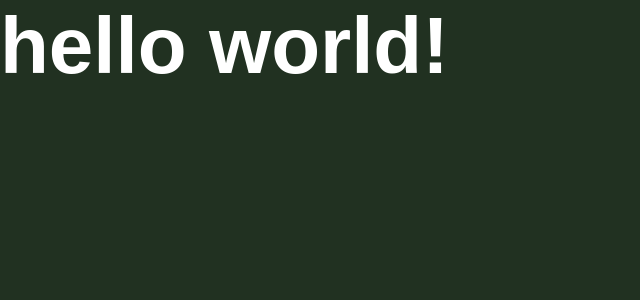
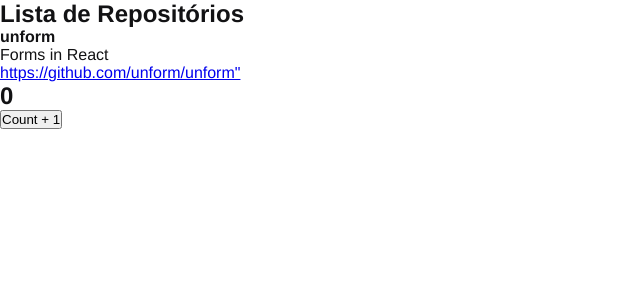
Before and after one commit to rafaelmgr12/ignite-reactjs, a React app in the folder 01-github-explorer/: page / in a window 1280 px wide. Shown: the top 300 px of the page, without its empty margins (0-640 px from the left). Built offline with nearby package versions, Linux system fonts and the light colour scheme.

Commit message:
sass and useState

```diff
--- a/01-github-explorer/package.json
+++ b/01-github-explorer/package.json
@@ -17,10 +17,12 @@
     "@babel/core": "^7.17.0",
     "@babel/preset-env": "^7.16.11",
     "@babel/preset-react": "^7.16.7",
+    "@pmmmwh/react-refresh-webpack-plugin": "^0.5.4",
     "babel-loader": "^8.2.3",
     "cross-env": "^7.0.3",
     "css-loader": "^6.6.0",
     "node-sass": "^7.0.1",
+    "react-refresh": "^0.11.0",
     "sass-loader": "^12.4.0",
     "style-loader": "^3.3.1",
     "webpack": "^5.68.0",
--- a/01-github-explorer/src/App.jsx
+++ b/01-github-explorer/src/App.jsx
@@ -1,5 +1,12 @@
-import './styles/global.scss';
+import { RepositoryList } from "./components/RepositoryList";
+import { Counter } from "./components/Counter";
+import "./styles/global.scss";
 
 export function App() {
-  return <h1>hello world!</h1>;
+  return (
+    <>
+      <RepositoryList />
+      <Counter />
+    </>
+  );
 }
--- /dev/null
+++ b/01-github-explorer/src/components/Counter.jsx
@@ -0,0 +1,18 @@
+import { useState } from "react";
+
+export function Counter() {
+  const [counter, setCounter] = useState(0);
+
+  function increment() {
+    setCounter(counter + 1)
+
+  }
+  return (
+    <div>
+      <h2>{counter}</h2>
+      <button type="button" onClick={increment}>
+        Count + 1
+      </button>
+    </div>
+  );
+}
--- /dev/null
+++ b/01-github-explorer/src/components/RepositoryItem.jsx
@@ -0,0 +1,11 @@
+export function RepositoryItem(props) {
+  return (
+    <ul>
+      <li>
+        <strong>{props.repository?.name ?? 'Default'}</strong>
+        <p>{props.repository.description}</p>
+        <a href={props.repository.link}>{props.repository.link}</a>
+      </li>
+    </ul>
+  );
+}
--- /dev/null
+++ b/01-github-explorer/src/components/RepositoryList.jsx
@@ -0,0 +1,17 @@
+import { Counter } from "./Counter";
+import { RepositoryItem } from "./RepositoryItem";
+
+const repository = {
+  name: "unform",
+  description: "Forms in React",
+  link: 'https://github.com/unform/unform"',
+};
+
+export function RepositoryList() {
+  return (
+    <section className="repository-list">
+      <h1> Lista de Repositórios</h1>
+      <RepositoryItem repository={repository} />
+    </section>
+  );
+}
--- a/01-github-explorer/src/styles/global.scss
+++ b/01-github-explorer/src/styles/global.scss
@@ -7,11 +7,6 @@
 /* =================================================================*/
 
 body {
-    font-family: Arial, Helvetica, sans-serif;
-    background: #213121;
-    color: #fff;
-
-    h1{
-        font-size: 80px;
-    }
+    font: 16px "Helvetica Neue",Arial,sans-serif ;
+    color: #121214;
 }
--- a/01-github-explorer/webpack.config.js
+++ b/01-github-explorer/webpack.config.js
@@ -1,10 +1,10 @@
 const path = require("path");
 const HtmlWebpackPlugin = require("html-webpack-plugin");
-const isDevelopment = process.env.NODE_ENV !== 'production';
-
+const isDevelopment = process.env.NODE_ENV !== "production";
+const ReactRefreshWebpackPlugin = require("@pmmmwh/react-refresh-webpack-plugin");
 module.exports = {
-  mode: isDevelopment ? 'development' : 'production',
-  devtool:  isDevelopment ? 'eval-source-map' : 'source-map',
+  mode: isDevelopment ? "development" : "production",
+  devtool: isDevelopment ? "eval-source-map" : "source-map",
   entry: path.resolve(__dirname, "src", "index.jsx"),
   output: {
     path: path.resolve(__dirname, "dist"),
@@ -15,23 +15,32 @@
   },
   devServer: {
     static: path.resolve(__dirname, "public"),
+    hot: true,
   },
   plugins: [
+    isDevelopment && new ReactRefreshWebpackPlugin(),
     new HtmlWebpackPlugin({
       template: path.resolve(__dirname, "public", "index.html"),
     }),
-  ],
+  ].filter(Boolean),
   module: {
     rules: [
       {
         test: /\.jsx$/,
         exclude: /node_modules/,
-        use: "babel-loader",
+        use: {
+          loader: "babel-loader",
+          options: {
+            plugins: [
+              isDevelopment && require.resolve("react-refresh/babel"),
+            ].filter(Boolean),
+          },
+        },
       },
       {
         test: /\.scss$/,
         exclude: /node_modules/,
-        use: ['style-loader', 'css-loader','sass-loader'],
+        use: ["style-loader", "css-loader", "sass-loader"],
       },
     ],
   },
```
Also changed, not shown: 1 other file (tests, documents, lock files or other folders).
